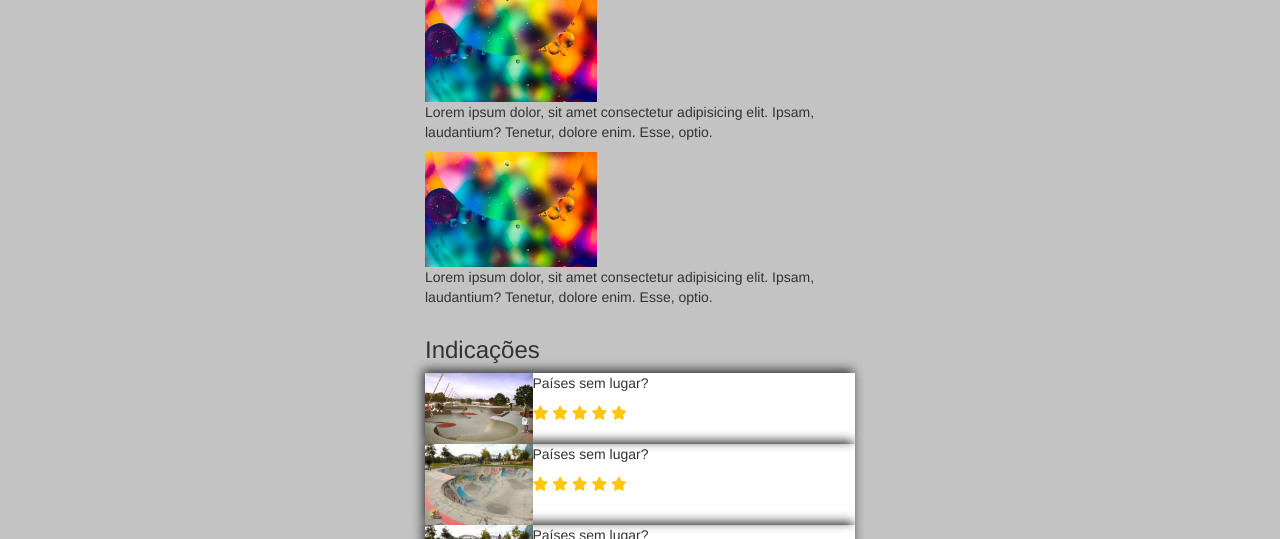
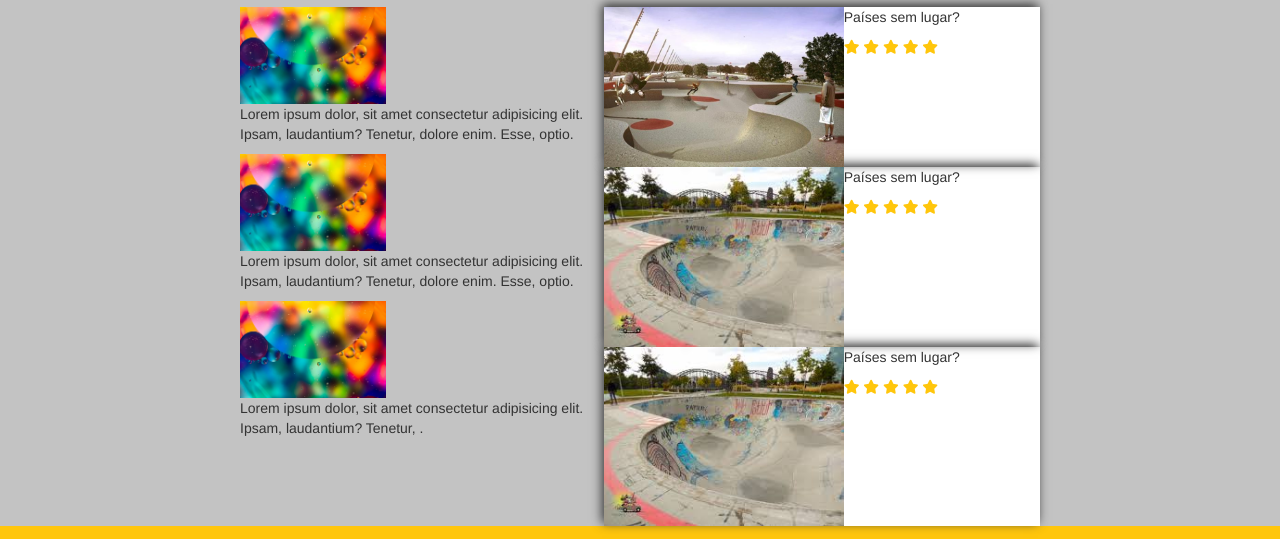
Before and after one commit to MilenaAkamine/Projeto-Esportes, a plain HTML site: page Home.html in a window 1280 px wide. Shown: the part 483-1022 px from the top of the page. Drawn offline with nearby package versions, Linux system fonts and the light colour scheme.

Commit message:
Tablet Feito

```diff
--- a/Home.html
+++ b/Home.html
@@ -39,7 +39,7 @@
     <main>
         <div class="container">
             <div class="imagem">
-                <h2>Conheça novos lugares<br>Para Praticar</h2>
+                <h2>Conheça novos lugares<br>Para Praticar!</h2>
             </div>
             <div id="myCarousel" class="carousel slide" data-ride="carousel">
                 <!-- Indicators -->
@@ -106,7 +106,9 @@
                     <img src="img/oie_transparent.png" alt="Logo do maps">
                 </a>
             </div>
-            <section>
+        </div>
+        <div class="content">
+            <section class="noticias">
                 <h3>Notícias</h3>
 
 
@@ -116,7 +118,8 @@
                     <div>
 
 
-                        <p>Lorem ipsum dolor, sit amet consectetur adipisicing elit. Ipsam, laudantium? Tenetur, dolore
+                        <p>Lorem ipsum dolor, sit amet consectetur adipisicing elit. Ipsam, laudantium? Tenetur,
+                            dolore
                             enim. Esse, optio.</p>
                     </div>
                 </div>
@@ -126,7 +129,8 @@
 
                     <div>
 
-                        <p>Lorem ipsum dolor, sit amet consectetur adipisicing elit. Ipsam, laudantium? Tenetur, dolore
+                        <p>Lorem ipsum dolor, sit amet consectetur adipisicing elit. Ipsam, laudantium? Tenetur,
+                            dolore
                             enim. Esse, optio.</p>
                     </div>
                     <div class="card1">
@@ -134,12 +138,12 @@
 
                         <div>
 
-                            <p>Lorem ipsum dolor, sit amet consectetur adipisicing elit. Ipsam, laudantium? Tenetur, dolore
-                                enim. Esse, optio.</p>
+                            <p>Lorem ipsum dolor, sit amet consectetur adipisicing elit. Ipsam, laudantium? Tenetur,
+                                .</p>
                         </div>
-                </div>
+                    </div>
             </section>
-            <article>
+            <article class="Indicacoes">
                 <h3>Indicações</h3>
                 <div class="Recomendacoes">
                     <div class="Cards">
@@ -175,11 +179,13 @@
                             <i class="fas fa-star yellow"></i>
                             <i class="fas fa-star yellow"></i>
                         </div>
-
                     </div>
                 </div>
+
             </article>
+
         </div>
+
     </main>
 
     <footer>
--- a/css/style.css
+++ b/css/style.css
@@ -9,17 +9,17 @@
 
 }
 body{
-    font-family: 'Segoe UI', Tahoma, Geneva, Verdana, sans-serif,
-    var(--Black);
+    font-family: 'Segoe UI', Tahoma, Geneva, Verdana, sans-serif;
 }
 /*Header e Footer Comeco*/
 header{
     background-color: var(--Yellow);
 }
 .container{
+    max-width: 460px;
     width: 80%;
     margin: 0 auto;
-    max-width: 460px;
+
 }
 header .fa-bars{
     color: var(--purple);
@@ -60,6 +60,7 @@ header .container img{
     padding: 0.5em 0;
     display: block;
     text-decoration: none;
+    color: black;
 
 }
 
@@ -130,7 +131,7 @@ footer p{
 @media(min-width:800px){
     .container{
         max-width: 800px;
-        width: 100%;
+        width: 80%;
         margin: 0 auto;
     }
     header .fa-bars{
@@ -188,6 +189,7 @@ footer p{
 
 }
 /*header e footer completo*/
+
 main{
     background-color: #b4b4b4cb;
 }
@@ -196,21 +198,27 @@ main .container{
     flex-direction: column;
     max-width: 460px;
     width: 80%;
+    margin: 0 auto;
 }
 .imagem{
     background-image: url(../img/sunlight-snow-winter-snowboard-mountains-hd-1080P-wallpaper.jpg);
     height: 200px;
 }
 .imagem h2{
-    padding: 4em 0;
+    padding: 5em 0;
+    font-size: 25px;
+}
+#myCarousel{
+    margin-top: 20px;
+    background-color: black;
 }
 .item{
     text-align: center;
-    color: black;
-    text-decoration: black;
+    text-decoration: var(--white);
+
 }
 .item a{
-    color: var(--Black);
+    color: var(--white);
 }
 main .container img{
     width: 40px;
@@ -221,7 +229,7 @@ main .container img{
     align-self:center ;
 
 }
-main .container section .card img{
+.card img{
     width: 40%;
     height: 40%;
 }
@@ -243,6 +251,44 @@ main .container section .card img{
 .yellow{
     color: var(--Yellow);
 }
-.card1{
-    display: none;
+.noticias, .Indicacoes{
+    padding: 0em 0em;
 }
+.content{
+    display: flex;
+    flex-direction: column;
+    max-width: 460px;
+    width: 80%;
+    margin: 0 auto;
+
+}
+
+
+
+@media(min-width:800px){
+
+    main .container{
+        max-width: 800px;
+        width: 80%;
+        margin: 0 auto;
+        flex-direction:column;
+    }
+    .imagem{
+        background-image: url(../img/Paraquedas.jpg);
+    }
+    .content{
+        display: flex;
+        flex-direction: row;
+        max-width: 800px;
+        width: 80%;
+        margin: 0 auto;
+
+    }
+    .Recomendacoes div img{
+        width: 55%;
+
+    }
+
+
+
+}
```
Also changed, not shown: img/Paraquedas.jpg, img/sunlight-snow-winter-snowboard-mountains-hd-1080P-wallpaper.jpg.
